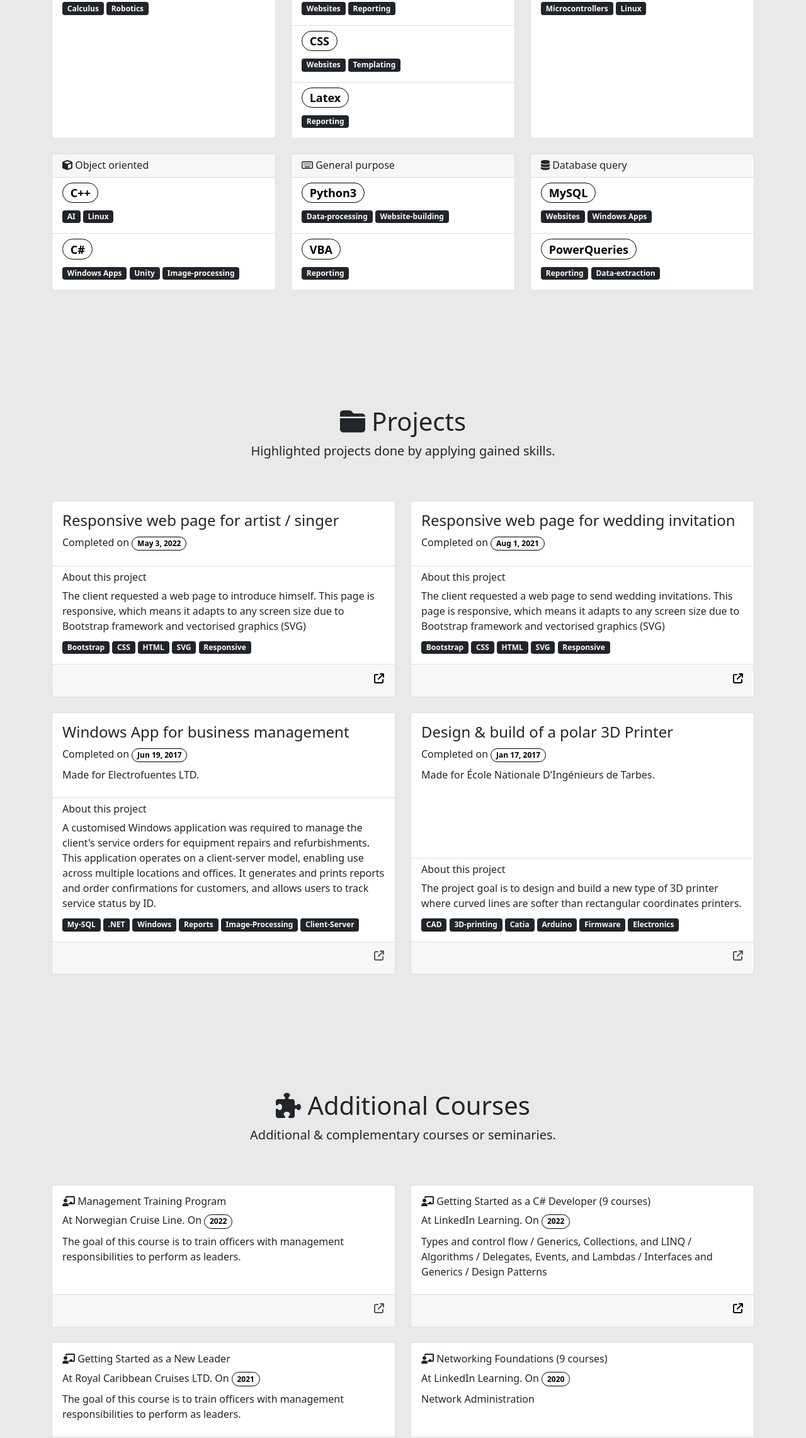
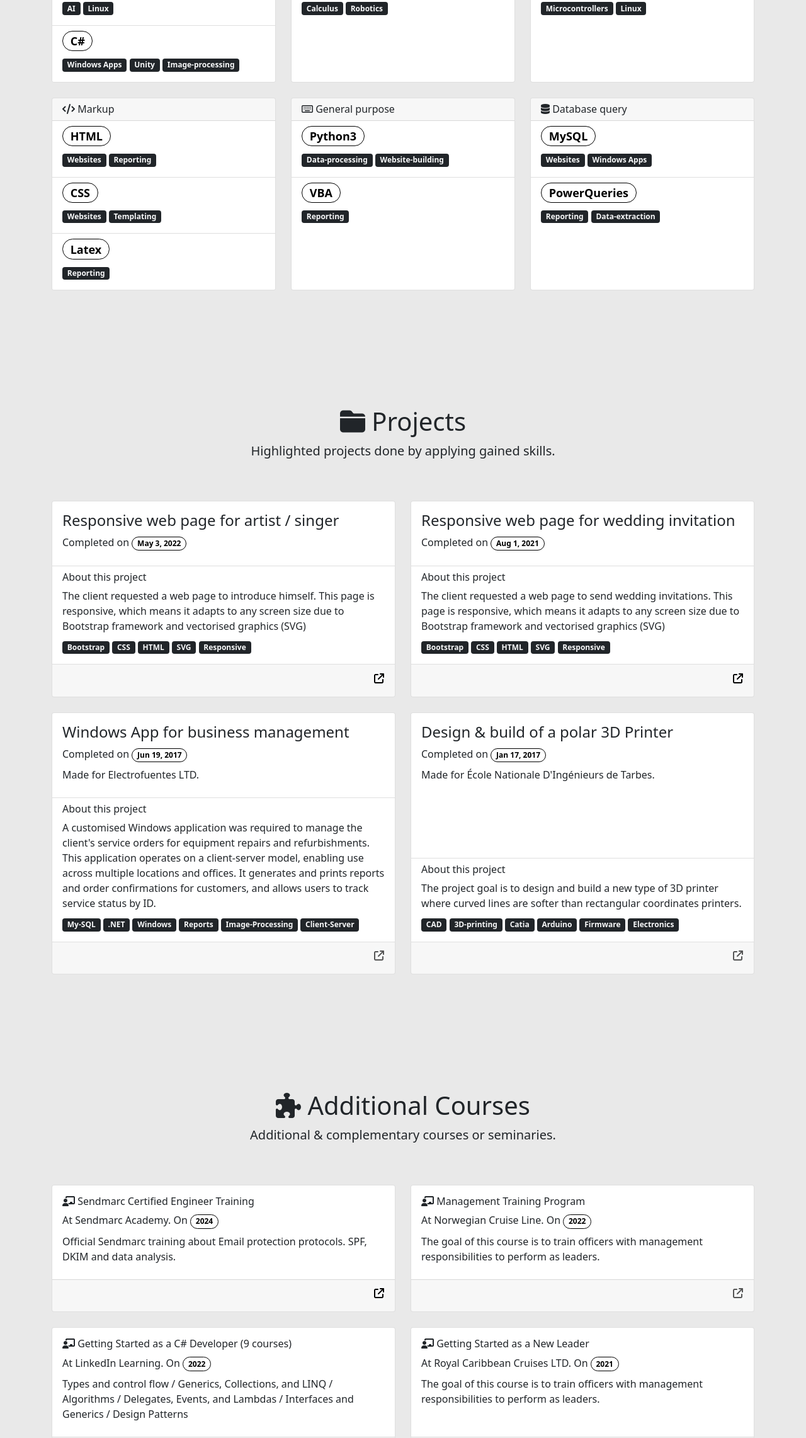
Before and after one commit to fmbizzotto/online-resume, a plain HTML site: page index.html in a window 1280 px wide. Shown: the part 5648-7931 px from the top of the page at 63% size. Drawn offline with Linux system fonts and the light colour scheme.

Commit message:
Add files via upload

```diff
--- a/index.html
+++ b/index.html
@@ -1390,7 +1390,7 @@
             <h6>
 
 
-        <i class="fa-regular fa-lightbulb"></i> Other
+        <i class="fa-solid fa-cube"></i> Object oriented
 
 </h6>
         </div>
@@ -1401,14 +1401,30 @@
                     <li class="list-group-item">
                         <div class="row">
                             <div class="col-auto">
-                                <h4><span class="badge rounded-pill">Matlab</span></h4>
-                            </div>
-
-                        </div>
-
-                        <h5 class="badge bg-dark text-light">Calculus</h5>
-
-                        <h5 class="badge bg-dark text-light">Robotics</h5>
+                                <h4><span class="badge rounded-pill">C++</span></h4>
+                            </div>
+
+                        </div>
+
+                        <h5 class="badge bg-dark text-light">AI</h5>
+
+                        <h5 class="badge bg-dark text-light">Linux</h5>
+
+                    </li>
+
+                    <li class="list-group-item">
+                        <div class="row">
+                            <div class="col-auto">
+                                <h4><span class="badge rounded-pill">C#</span></h4>
+                            </div>
+
+                        </div>
+
+                        <h5 class="badge bg-dark text-light">Windows Apps</h5>
+
+                        <h5 class="badge bg-dark text-light">Unity</h5>
+
+                        <h5 class="badge bg-dark text-light">Image-processing</h5>
 
                     </li>
 
@@ -1423,7 +1439,7 @@
             <h6>
 
 
-        <i class="fa-solid fa-code"></i> Markup
+        <i class="fa-regular fa-lightbulb"></i> Other
 
 </h6>
         </div>
@@ -1434,40 +1450,14 @@
                     <li class="list-group-item">
                         <div class="row">
                             <div class="col-auto">
-                                <h4><span class="badge rounded-pill">HTML</span></h4>
-                            </div>
-
-                        </div>
-
-                        <h5 class="badge bg-dark text-light">Websites</h5>
-
-                        <h5 class="badge bg-dark text-light">Reporting</h5>
-
-                    </li>
-
-                    <li class="list-group-item">
-                        <div class="row">
-                            <div class="col-auto">
-                                <h4><span class="badge rounded-pill">CSS</span></h4>
-                            </div>
-
-                        </div>
-
-                        <h5 class="badge bg-dark text-light">Websites</h5>
-
-                        <h5 class="badge bg-dark text-light">Templating</h5>
-
-                    </li>
-
-                    <li class="list-group-item">
-                        <div class="row">
-                            <div class="col-auto">
-                                <h4><span class="badge rounded-pill">Latex</span></h4>
-                            </div>
-
-                        </div>
-
-                        <h5 class="badge bg-dark text-light">Reporting</h5>
+                                <h4><span class="badge rounded-pill">Matlab</span></h4>
+                            </div>
+
+                        </div>
+
+                        <h5 class="badge bg-dark text-light">Calculus</h5>
+
+                        <h5 class="badge bg-dark text-light">Robotics</h5>
 
                     </li>
 
@@ -1515,7 +1505,7 @@
             <h6>
 
 
-        <i class="fa-solid fa-cube"></i> Object oriented
+        <i class="fa-solid fa-code"></i> Markup
 
 </h6>
         </div>
@@ -1526,30 +1516,40 @@
                     <li class="list-group-item">
                         <div class="row">
                             <div class="col-auto">
-                                <h4><span class="badge rounded-pill">C++</span></h4>
-                            </div>
-
-                        </div>
-
-                        <h5 class="badge bg-dark text-light">AI</h5>
-
-                        <h5 class="badge bg-dark text-light">Linux</h5>
+                                <h4><span class="badge rounded-pill">HTML</span></h4>
+                            </div>
+
+                        </div>
+
+                        <h5 class="badge bg-dark text-light">Websites</h5>
+
+                        <h5 class="badge bg-dark text-light">Reporting</h5>
 
                     </li>
 
                     <li class="list-group-item">
                         <div class="row">
                             <div class="col-auto">
-                                <h4><span class="badge rounded-pill">C#</span></h4>
-                            </div>
-
-                        </div>
-
-                        <h5 class="badge bg-dark text-light">Windows Apps</h5>
-
-                        <h5 class="badge bg-dark text-light">Unity</h5>
-
-                        <h5 class="badge bg-dark text-light">Image-processing</h5>
+                                <h4><span class="badge rounded-pill">CSS</span></h4>
+                            </div>
+
+                        </div>
+
+                        <h5 class="badge bg-dark text-light">Websites</h5>
+
+                        <h5 class="badge bg-dark text-light">Templating</h5>
+
+                    </li>
+
+                    <li class="list-group-item">
+                        <div class="row">
+                            <div class="col-auto">
+                                <h4><span class="badge rounded-pill">Latex</span></h4>
+                            </div>
+
+                        </div>
+
+                        <h5 class="badge bg-dark text-light">Reporting</h5>
 
                     </li>
 
@@ -1906,6 +1906,41 @@
         </div>
         <div class="row row-cols-1 row-cols-lg-2 section-body">
 
+
+<div class="col">
+    <div class="card additional_course">
+      <div class="card-body">
+        <div class="row">
+          <div class="col">
+            <h6><i class="fa-solid fa-chalkboard-user"></i> Sendmarc Certified Engineer Training</h6>
+          </div>
+        </div>
+        <div class="row">
+          <div class="col">
+
+            <p>At Sendmarc Academy. On <span class="badge rounded-pill">2024</span></p>
+
+
+            <p>Official Sendmarc training about Email protection protocols. SPF, DKIM and data analysis.</p>
+
+          </div>
+        </div>
+      </div>
+      <div class="card-footer">
+
+
+        <!-- Valid URL (non empty) -->
+
+
+
+        <!-- Non-empty label -->
+
+
+    <p class="text-end d-print-none"><a class="btn btn-light btn-external p-0 " title="Certificate link" href="https://academy.sendmarc.com/certificates/7mwaog1f8k" target="_blank"><i class="fa-solid fa-arrow-up-right-from-square"></i></a></p>
+
+      </div>
+    </div>
+</div>
 
 <div class="col">
     <div class="card additional_course">
```
Lines whose indentation alone changed are shown as unchanged.
